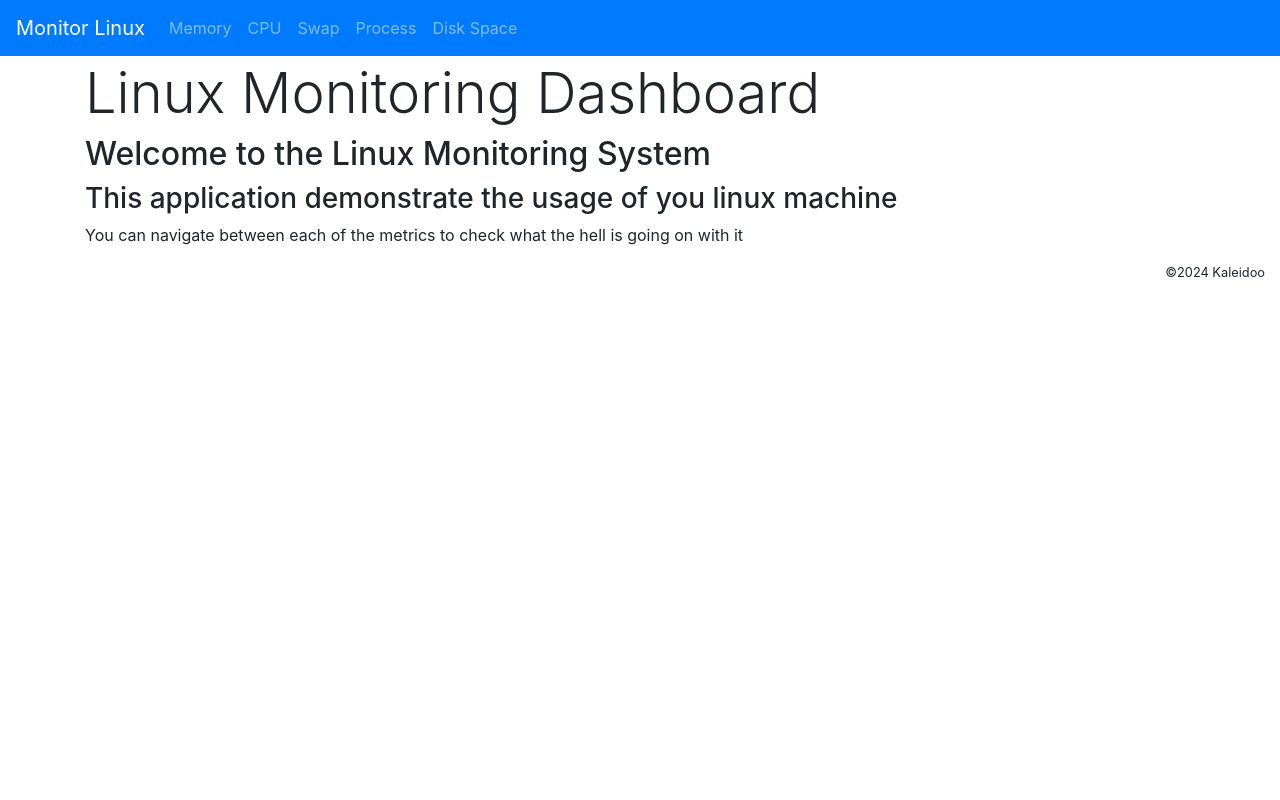
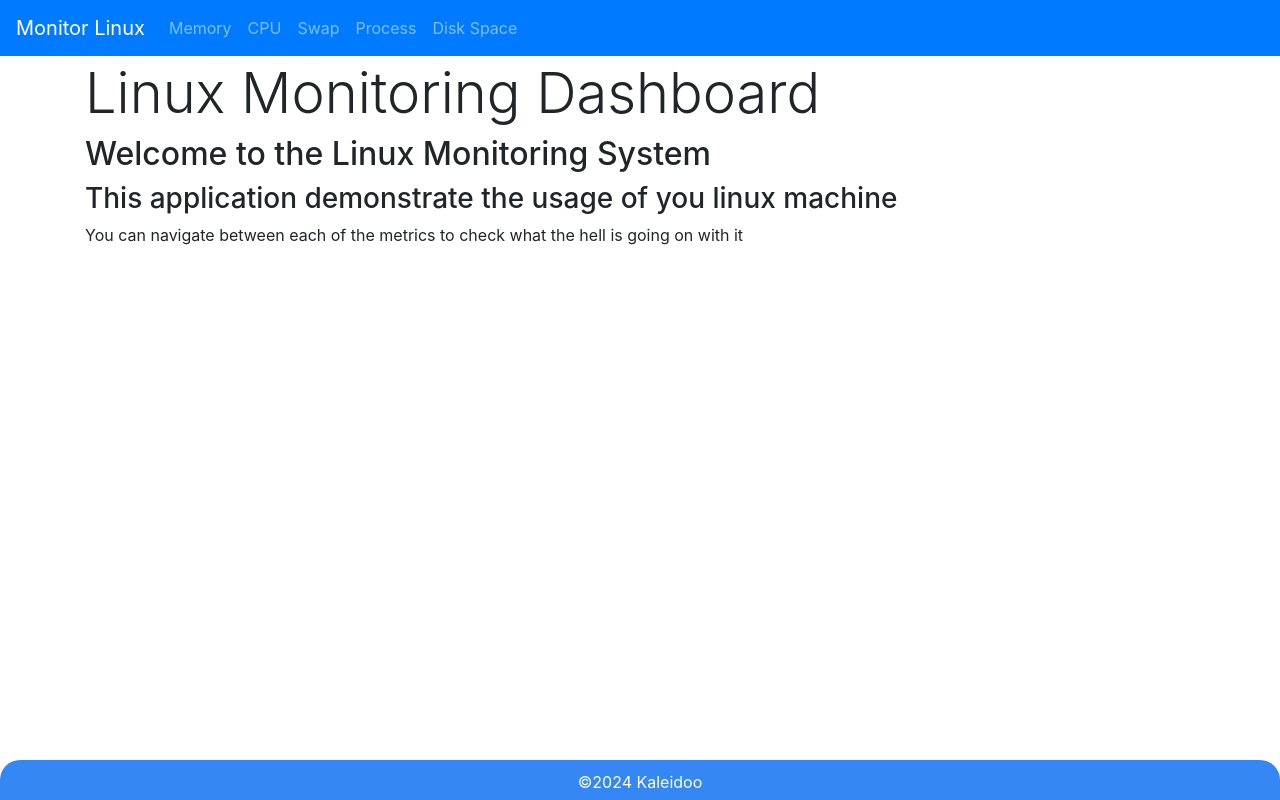
Before and after one commit to kinanhino/flask-linux-project, a Flask app: page / in a window 1280 px wide. Run offline with Flask 3, Linux system fonts and the light colour scheme; some libraries are stand-ins or nearby versions.

Commit message:
modifying and beautifying

```diff
--- a/app.py
+++ b/app.py
@@ -131,7 +131,7 @@ def get_disk(ssh):
     return disk_headers, disk_data
 
 
-def get_processes(ssh):
+def get_processes(ssh, date):
     stdin, stdout, stderr = ssh.exec_command("top -n1 -b | grep -E '^\s*[0-9]+|^\s*%CPU'")
     top_data = stdout.read().decode().strip()
     top_data = top_data.split('\n')
@@ -146,7 +146,8 @@ def get_processes(ssh):
             'S': p[7],
             '%CPU': p[8],
             '%MEM': p[9],
-            'COMMAND': p[11]
+            'COMMAND': p[11],
+            'dt': date.strftime('%Y-%m-%d %H:%M:%S')
         }
         proc.append(d)
     return proc
@@ -309,7 +310,7 @@ def monitoring(info):
     disk_header, disk = get_disk(ssh)
     mem = get_mem(ssh)
     swap = get_swap(ssh)
-    proc = get_processes(ssh)
+    proc = get_processes(ssh, dt)
     ssh.close()
     proc = [p for p in proc if float(p['%CPU']) > 0 or float(p["%MEM"]) > 10]
 
--- a/static/homepage.css
+++ b/static/base.css
@@ -85,3 +83,24 @@ body, html {
   height: auto;
   padding: 20px;
 }
+
+.page-content {
+    min-height: 100%;
+    /* Use padding-bottom to push the footer down but ensure it's the same height as the footer */
+    padding-bottom: 60px; /* Adjust this value based on the footer's height */
+    box-sizing: border-box; /* Ensures padding does not add to the total height */
+}
+
+/* Sticky footer styles */
+footer {
+    position: fixed; /* Fixed positioning to "stick" it at the bottom */
+    left: 0;
+    bottom: 0;
+    width: 100%;
+    max-height: 5%;
+    background-color: rgba(53, 135, 243, 1);
+    color: #fff;
+    text-align: center;
+    padding: 10px 0; /* Some padding */
+    border-radius: 20px 20px 0 0; /* Rounded corners at the top */
+}
--- a/templates/base.html
+++ b/templates/base.html
@@ -5,12 +5,13 @@
     <title>{% block head %}
     Monitor Linux
         {% endblock %}</title>
+    <link rel="stylesheet" href="{{ url_for('static', filename='base.css') }}">
     <link rel="stylesheet" href="https://stackpath.bootstrapcdn.com/bootstrap/4.3.1/css/bootstrap.min.css">
     <script src="https://cdnjs.cloudflare.com/ajax/libs/Chart.js/2.9.4/Chart.js"></script>
     <!-- Additional head content can go here -->
 </head>
 <body>
-
+<div class="page-content">
     <nav class="navbar fixed-top navbar-expand-md navbar-dark bg-primary mb-3">
         <div class="flex-row d-flex">
             <a class="navbar-brand" href="/">Monitor Linux</a>
@@ -39,10 +40,9 @@
             <p>You can navigate between each of the metrics to check what the hell is going on with it</p>
             {% endblock %}
     </div>
-
-<footer class="container-fluid">
-    <p class="text-right small">©2024 Kaleidoo</p>
+</div>
+    <footer class="container-fluid text-center">
+        <p>©2024 Kaleidoo</p>
     </footer>
-
 </body>
 </html>
--- a/templates/cpu.html
+++ b/templates/cpu.html
@@ -4,13 +4,9 @@ CPU Monitoring
 {% endblock %}
 {% block content %}
 <div class="row">
-    <h2>CPU Usage</h2>
             <!--------CPU------------->
             <div class="col main pt-5 mt-3">
-
-            <h2 class="lead d-none d-sm-block">CPU Live Data</h2>
-
-
+            <h2>CPU Live Data</h2>
             <div class="row mb-3">
                 <div class="col-xl-3 col-sm-6 py-2">
                     <div class="card bg-success text-white h-100">
--- a/templates/process.html
+++ b/templates/process.html
@@ -4,6 +4,7 @@ Processes Monitoring
 {% endblock %}
 {% block content %}
 <div class="row">
+    <div class="col main pt-5 mt-3">
     <h2>Processes Live Data</h2>
 
     <!---table---->
@@ -45,7 +46,7 @@ Processes Monitoring
                             <tbody>
                             {% for p in proc %}
                                 <tr>
-                                    <td>{{date}}</td>
+                                    <td>{{p['dt']}}</td>
                                     <td>{{p['PID']}}</td>
                                     <td>{{p['USER']}}</td>
                                     <td>{{p['%CPU']}}</td>
@@ -70,6 +71,4 @@ Processes Monitoring
         </div>
         <!--/main col-->
     </div>
-
-</div>
 {% endblock %}
--- a/templates/swap.html
+++ b/templates/swap.html
@@ -5,6 +5,7 @@ SWAP Monitoring
 {% block content %}
 <div class="row">
     <!-----------SWAP---------->
+    <div class="col main pt-5 mt-3">
     <h2>SWAP Live Data</h2>
             <div class="row mb-3">
                 <div class="col-xl-3 col-sm-6 py-2">
@@ -54,6 +55,7 @@ SWAP Monitoring
             </div>
 
             </div>
+        </div>
 
 <!-- SWAP graf -->
 <!-- Include Chart.js and jQuery -->
```
Also changed, not shown: other parts of static/base.css (+2 -4 lines), templates/disk.html (+6 -2 lines), templates/homepage.html (deleted, +0 -55 lines). Lines whose indentation alone changed are shown as unchanged.
